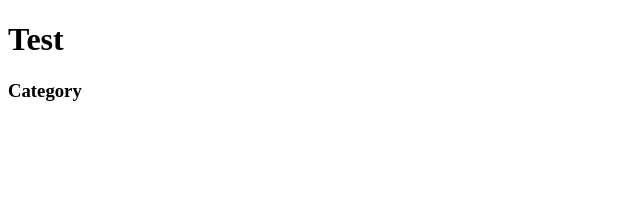
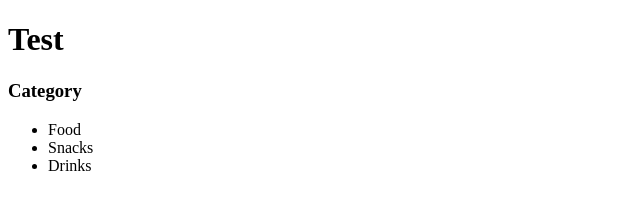
Before and after one commit to amalasaadabdelrahman/Lab1_Test, a plain HTML site: page index.html in a window 1280 px wide. Shown: the whole page, without its empty margins (0-640 px from the left). Drawn offline with Linux system fonts and the light colour scheme.

Commit message:
edit category

```diff
--- a/index.html
+++ b/index.html
@@ -10,5 +10,11 @@
         <h1>Test</h1>
     </header>
     <h3>Category</h3>
+    <ul>
+        <li>Food</li>
+        <li>Snacks</li>
+        <li>Drinks</li>
+    </ul>
+
 </body>
 </html>
```
